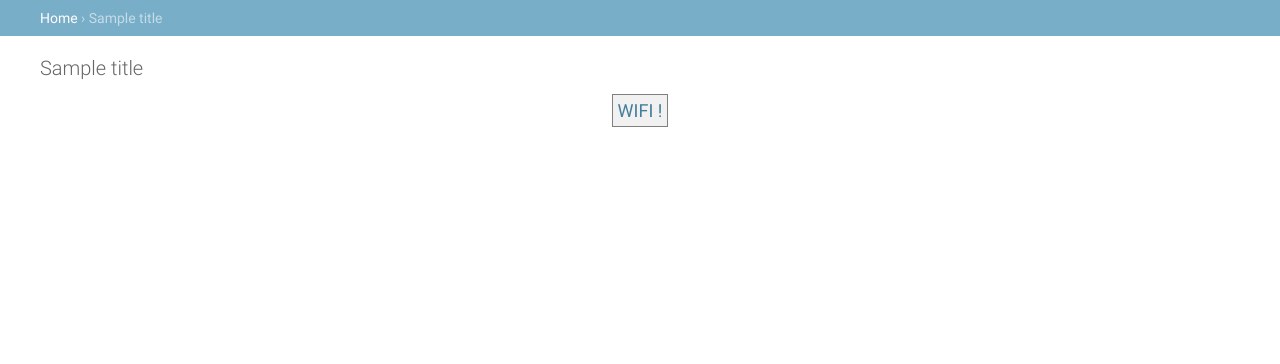
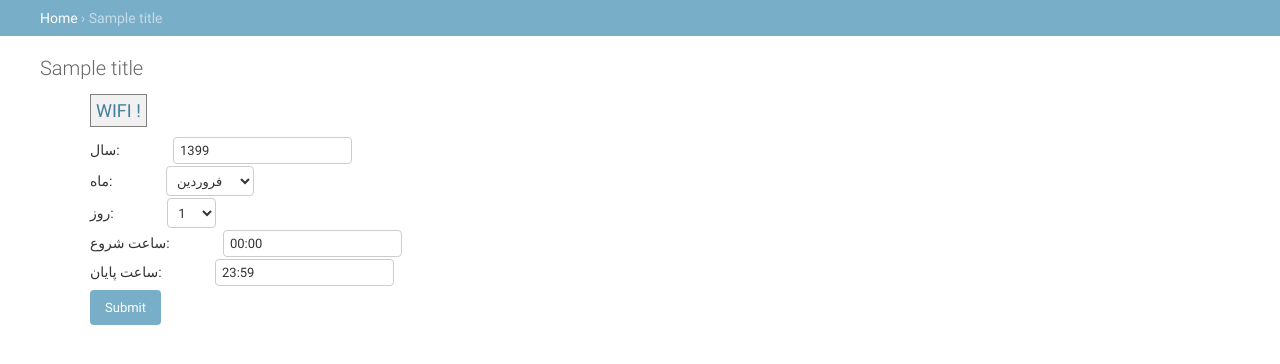
Before and after one commit to saeidkhodaygani/email, a Django app: template src/users/templates/wifi.html in a window 1280 px wide. Shown: the part 48-412 px from the top of the page. Run offline with Django 3.2, Linux system fonts and the light colour scheme; the template is opened without the code that fills it: most values are stand-ins (such as "Sample title", 1, 10 or a date in 2020); parts of the project's set-up code (start-up, migrations or seed data) failed here and were passed over.

Commit message:
Modify lskdfjsdklf

```diff
--- a/src/users/templates/wifi.html
+++ b/src/users/templates/wifi.html
@@ -7,9 +7,77 @@
     background-color: #f1f1f1;
     font-size: 18px;
 }
+
+.right50 {
+    padding-right: 50px;
+}
 </style>
-<center>
-    <a class="wifi" href="/admin/users/profile/wifi/action888/">WIFI !</a>
-</center>
+<div style="padding-left:50px;">
+    <a class="wifi" href="/admin/users/profile/wifi/action888/">WIFI !</a><br><br>
+     <form action="/admin/users/profile/wifi/" method="POST">
+        {% csrf_token %}
+        <label class="right50" for="year">سال: </label>
+        <input type="text" id="year" name="year" value="1399"><br>
+
+        <label class="right50" for="month">ماه: </label>
+        <select name="month" id="month">
+            <option value="1">فروردین</option>
+            <option value="2">اردیبهشت</option>
+            <option value="3">خرداد</option>
+            <option value="4">تیر</option>
+            <option value="5">مرداد</option>
+            <option value="6">شهریور</option>
+            <option value="7">مهر</option>
+            <option value="8">آبان</option>
+            <option value="9">آذر</option>
+            <option value="10">دی</option>
+            <option value="11">بهمن</option>
+            <option value="12">اسفند</option>
+        </select><br>
+
+        <label class="right50" for="day">روز: </label>
+        <select name="day" id="day">
+                <option value="1">1</option><br>
+                <option value="2">2</option><br>
+                <option value="3">3</option><br>
+                <option value="4">4</option><br>
+                <option value="5">5</option><br>
+                <option value="6">6</option><br>
+                <option value="7">7</option><br>
+                <option value="8">8</option><br>
+                <option value="9">9</option><br>
+                <option value="10">10</option><br>
+                <option value="11">11</option><br>
+                <option value="12">12</option><br>
+                <option value="13">13</option><br>
+                <option value="14">14</option><br>
+                <option value="15">15</option><br>
+                <option value="16">16</option><br>
+                <option value="17">17</option><br>
+                <option value="18">18</option><br>
+                <option value="19">19</option><br>
+                <option value="20">20</option><br>
+                <option value="21">21</option><br>
+                <option value="22">22</option><br>
+                <option value="23">23</option><br>
+                <option value="24">24</option><br>
+                <option value="25">25</option><br>
+                <option value="26">26</option><br>
+                <option value="27">27</option><br>
+                <option value="28">28</option><br>
+                <option value="29">29</option><br>
+                <option value="30">30</option><br>
+
+        </select><br>
+
+        <label class="right50" for="startH">ساعت شروع: </label>
+        <input type="text" id="startH" name="startH" value="00:00"><br>
+
+        <label class="right50" for="endH">ساعت پایان: </label>
+        <input type="text" id="endH" name="endH" value="23:59"><br>
+
+        <input type="submit" value="Submit">
+</form>
+</div>
 
 {% endblock %}
```
